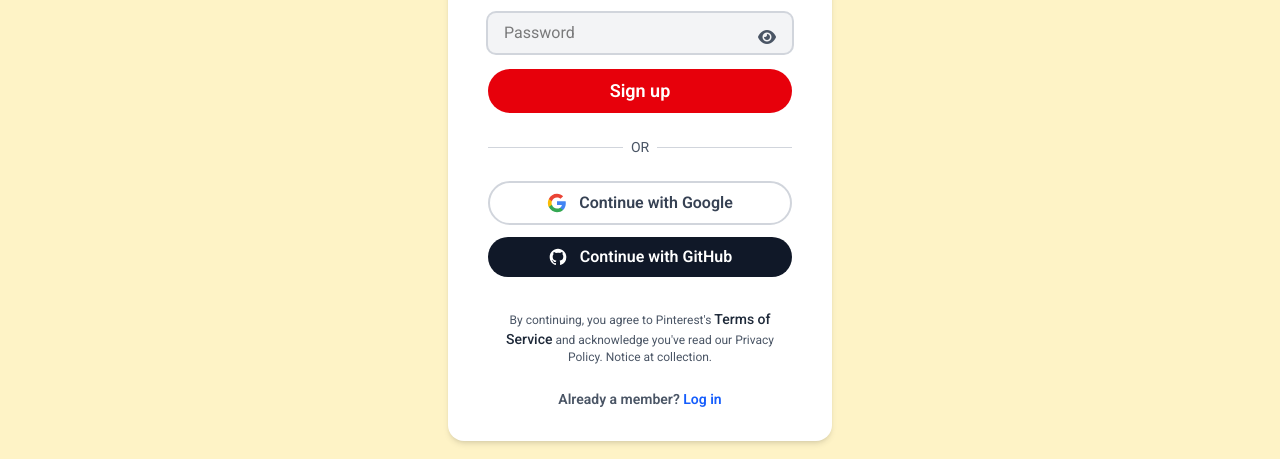
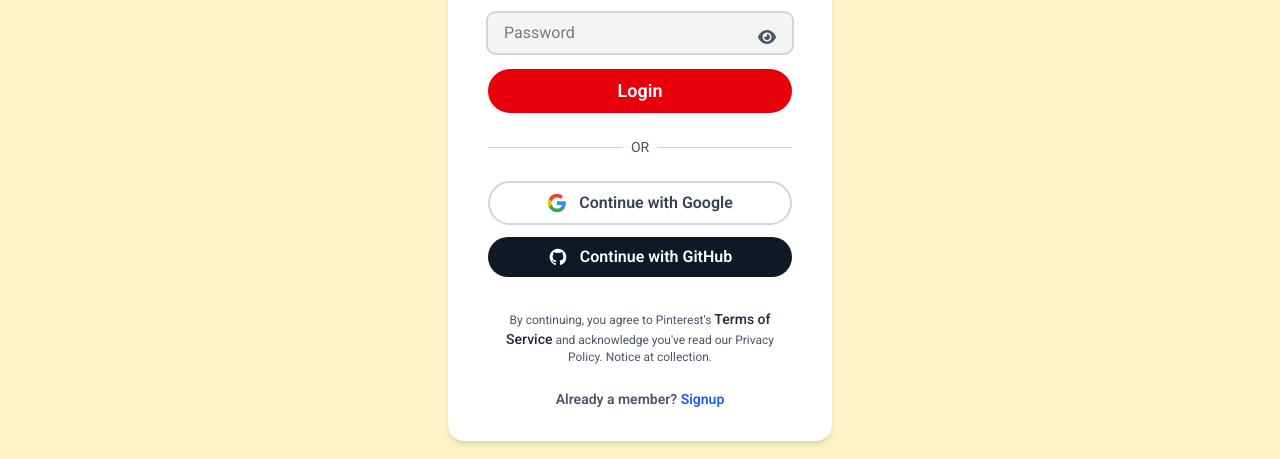
Before and after one commit to sadiklaliwala/SDP_SEM3_PinBoard_MERN, a React (Vite) app in the folder Frontend/: page /login in a window 1280 px wide. Shown: the part 377-836 px from the top of the page. Built offline with nearby package versions, Linux system fonts and the light colour scheme; no server answers.

Commit message:
Signup is updated

```diff
--- a/Frontend/src/Pages/Login.jsx
+++ b/Frontend/src/Pages/Login.jsx
@@ -150,13 +150,12 @@
 import { LoadingAnimation } from '../Components/Loading';
 import { useNavigate } from 'react-router-dom';
 
-const SignUp = () => {
-  const [name, setName] = useState('');
+const Login = () => {
   const [email, setEmail] = useState('');
   const [password, setPassword] = useState('');
   const [showPassword, setShowPassword] = useState(false);
 
-  const { userRegister, btnloading, googleLogin, githubLogin, handleOAuthCallback } = useContext(UserContext);
+  const { userLogin, btnloading, googleLogin, githubLogin, handleOAuthCallback } = useContext(UserContext);
 
   const navigate = useNavigate();
 
@@ -167,7 +166,7 @@
 
   const onSubmitHandler = async (e) => {
     e.preventDefault();
-    userRegister(name, email, password);
+    userLogin(email, password);
   };
 
   return (
@@ -215,7 +214,7 @@
             className='py-2 rounded-full bg-red-600 text-white text-lg font-semibold hover:bg-red-700 transition-all cursor-pointer disabled:opacity-50'
             disabled={btnloading}
           >
-            {btnloading ? <LoadingAnimation /> : 'Sign up'}
+            {btnloading ? <LoadingAnimation /> : 'Login'}
           </button>
         </form>
 
@@ -284,10 +283,10 @@
           <p className='text-center text-gray-600 text-sm font-semibold'>
             Already a member?{' '}
             <button
-              onClick={() => navigate('/login')}
+              onClick={() => navigate('/signup')}
               className='text-blue-600 cursor-pointer'
             >
-              Log in
+              Signup
             </button>
           </p>
         </div>
@@ -296,4 +295,4 @@
   );
 };
 
-export default SignUp;
+export default Login;
```
